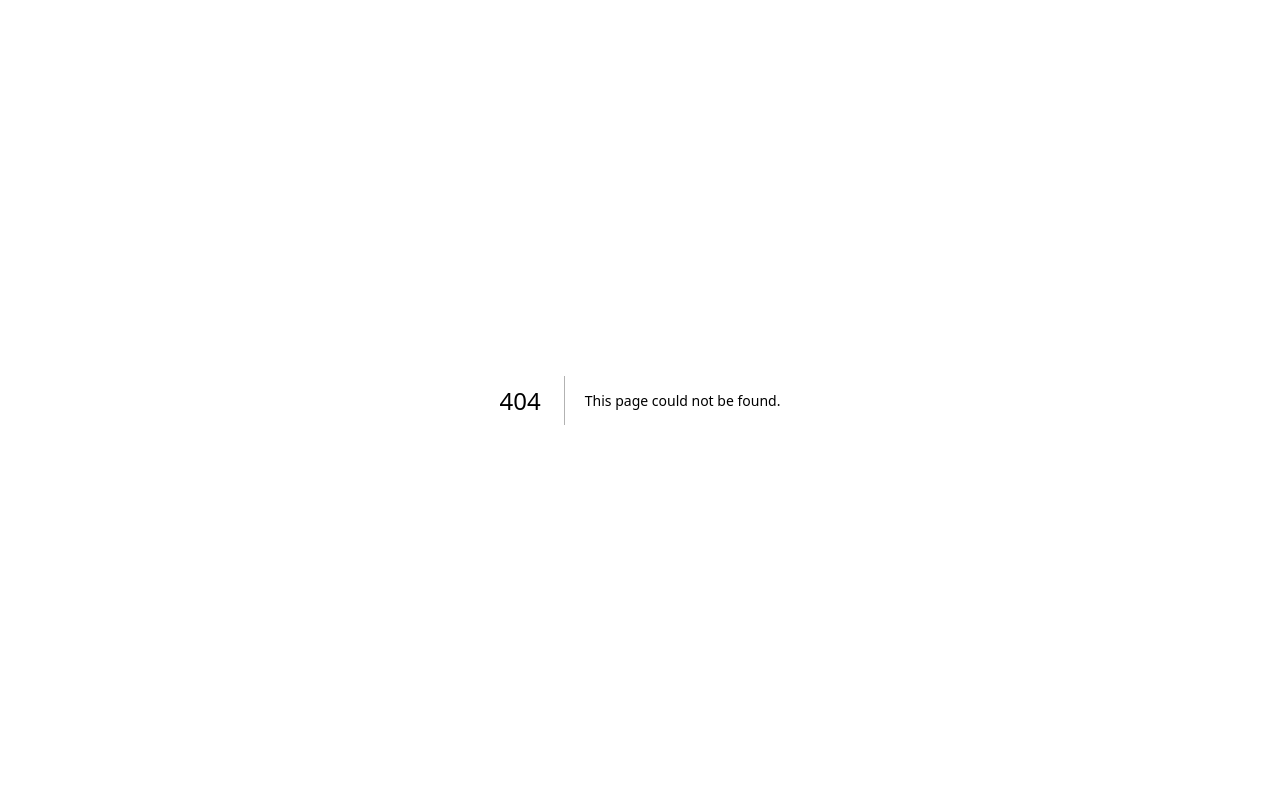
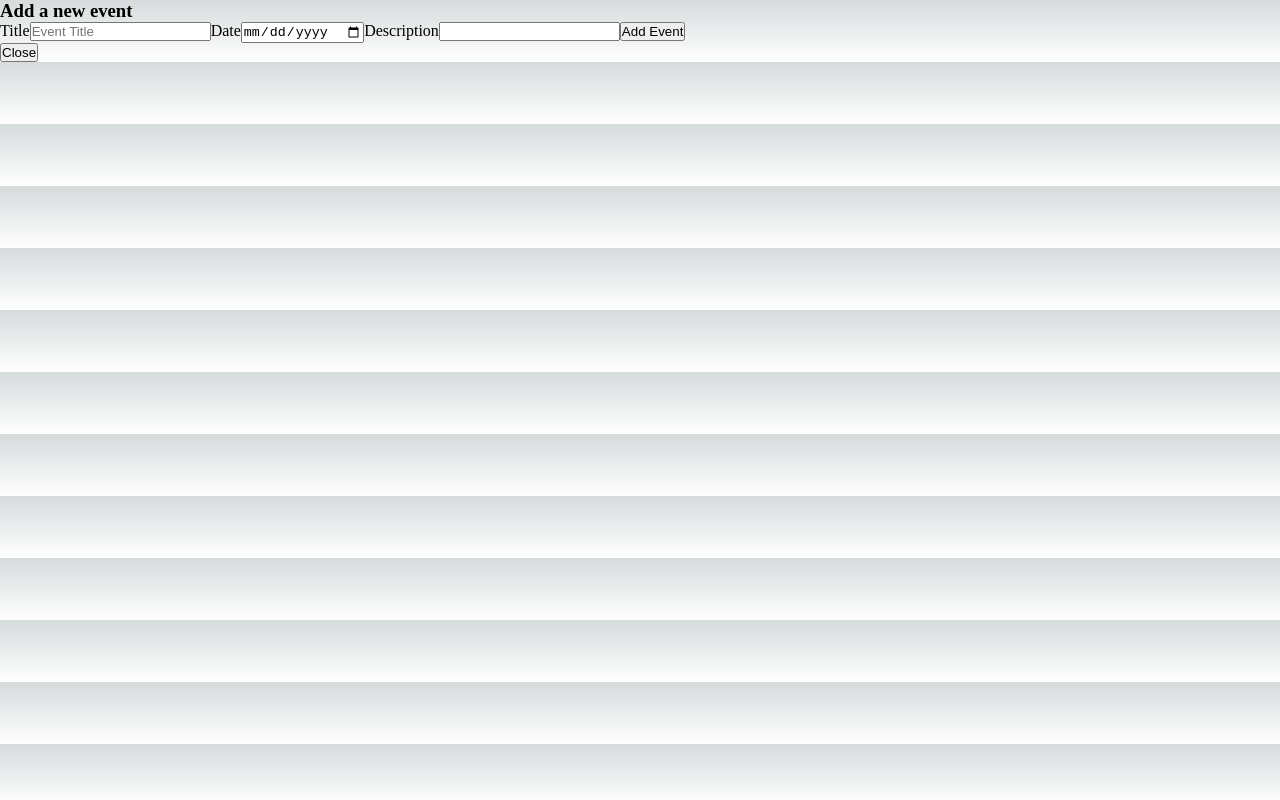
Before and after one commit to NatiG25/eCalendar, a Next.js app: page /components/PopUp in a window 1280 px wide. Before the commit this address had no page. Built offline with nearby package versions, Linux system fonts and the light colour scheme.

Commit message:
Create the popUp component

```diff
--- /dev/null
+++ b/src/pages/components/PopUp.js
@@ -0,0 +1,21 @@
+export default function PopUp() {
+    return (
+        <>
+          <h3>Add a new event</h3>
+          <form>
+            <label for='title'>Title</label>
+            <input type='text' id='title' placeholder="Event Title" required/>
+
+            <label for='date'>Date</label>
+            <input type='date' id='date' placeholder='mm/dd/yyyy' required/>
+
+            <label for='description'>Description</label>
+            <input type='text' id='description'/>
+
+            <button type='submit'>Add Event</button>
+          </form>
+
+          <button>Close</button>
+        </>
+    )
+}
```
